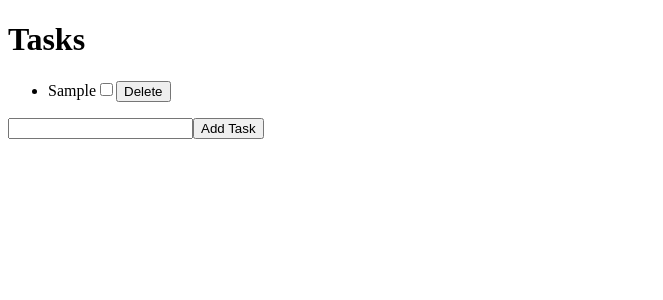
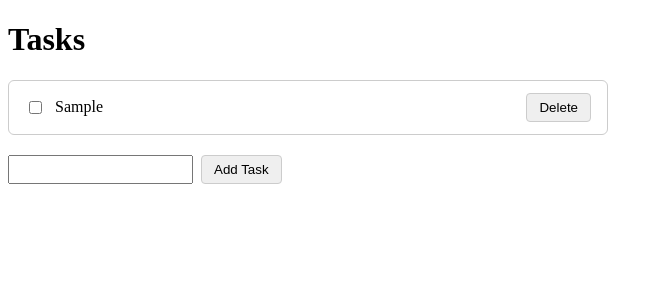
Before and after one commit to Swarmz/react-practices, a React (Vite) app in the folder 01.react-rendering/: page / in a window 1280 px wide. Both pictures are taken after typing "Sample" into the empty fields and a click on the button "Add Task". Shown: the top 300 px of the page, without its empty margins (0-663 px from the left). Built offline with nearby package versions, Linux system fonts and the light colour scheme.

Commit message:
Add minimal amount of CSS

```diff
--- /dev/null
+++ b/01.react-rendering/src/App.css
@@ -0,0 +1,45 @@
+.task-list {
+  padding: 0;
+  list-style: none;
+  max-width: 600px;
+}
+
+.task {
+  display: flex;
+  justify-content: space-between;
+  align-items: center;
+  padding: 12px 16px;
+  margin-bottom: 8px;
+  border: 1px solid #ccc;
+  border-radius: 6px;
+}
+
+.task[data-completed="true"] {
+  background-color: #888;
+}
+
+.task-content {
+  display: flex;
+  align-items: center;
+  gap: 10px;
+}
+
+button {
+  padding: 6px 12px;
+  border: 1px solid #ccc;
+  border-radius: 4px;
+  cursor: pointer;
+}
+
+input[type="text"] {
+  padding: 8px;
+  border: 1px solid #ccc;
+  border-radius: 4px;
+}
+
+form {
+  display: flex;
+  gap: 8px;
+  max-width: 600px;
+  margin-top: 20px;
+}
--- a/01.react-rendering/src/App.jsx
+++ b/01.react-rendering/src/App.jsx
@@ -1,5 +1,5 @@
 import { useState } from 'react'
-// import './App.css'
+import './App.css'
 import TaskList from './TaskList.jsx'
 import TaskForm from './TaskForm.jsx'
 
--- a/01.react-rendering/src/TaskList.jsx
+++ b/01.react-rendering/src/TaskList.jsx
@@ -1,17 +1,19 @@
 export default function TaskList({tasks, onToggleComplete, onTaskDelete}) {
   const taskItems = tasks.map(task =>
-    <li key={task.id}>
-      {task.title}
-      <input
-        type="checkbox"
-        checked={task.completed}
-        onChange={() => onToggleComplete(task.id)}
-      />
+    <li className="task" data-completed={task.completed} key={task.id}>
+      <div className="task-content">
+        <input
+          type="checkbox"
+          checked={task.completed}
+          onChange={() => onToggleComplete(task.id)}
+        />
+        <span>{task.title}</span>
+      </div>
       <button onClick={() => onTaskDelete(task.id)}>Delete</button>
     </li>
   );
 
   return (
-    <ul>{taskItems}</ul>
+    <ul className="task-list">{taskItems}</ul>
   );
 }
```
